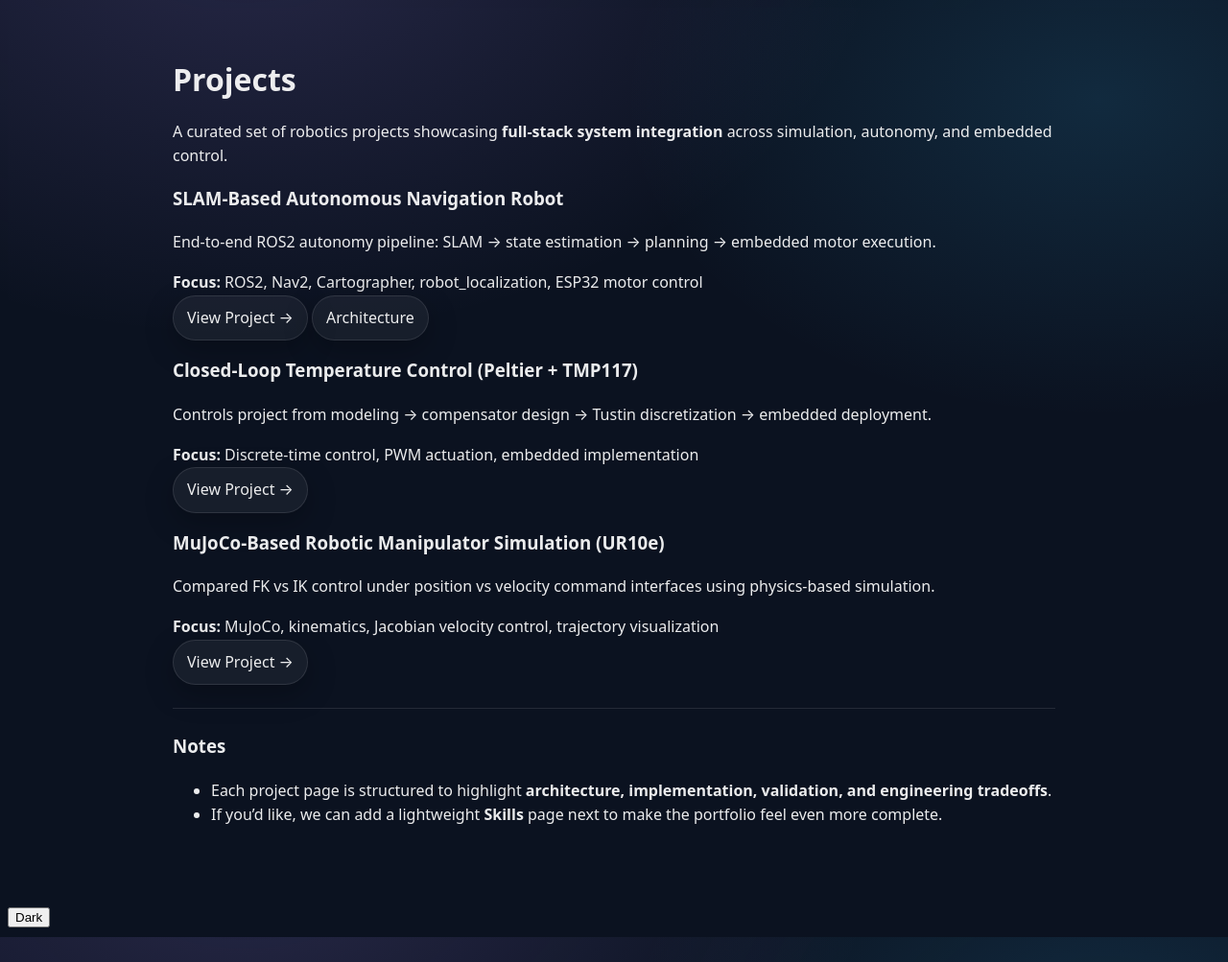
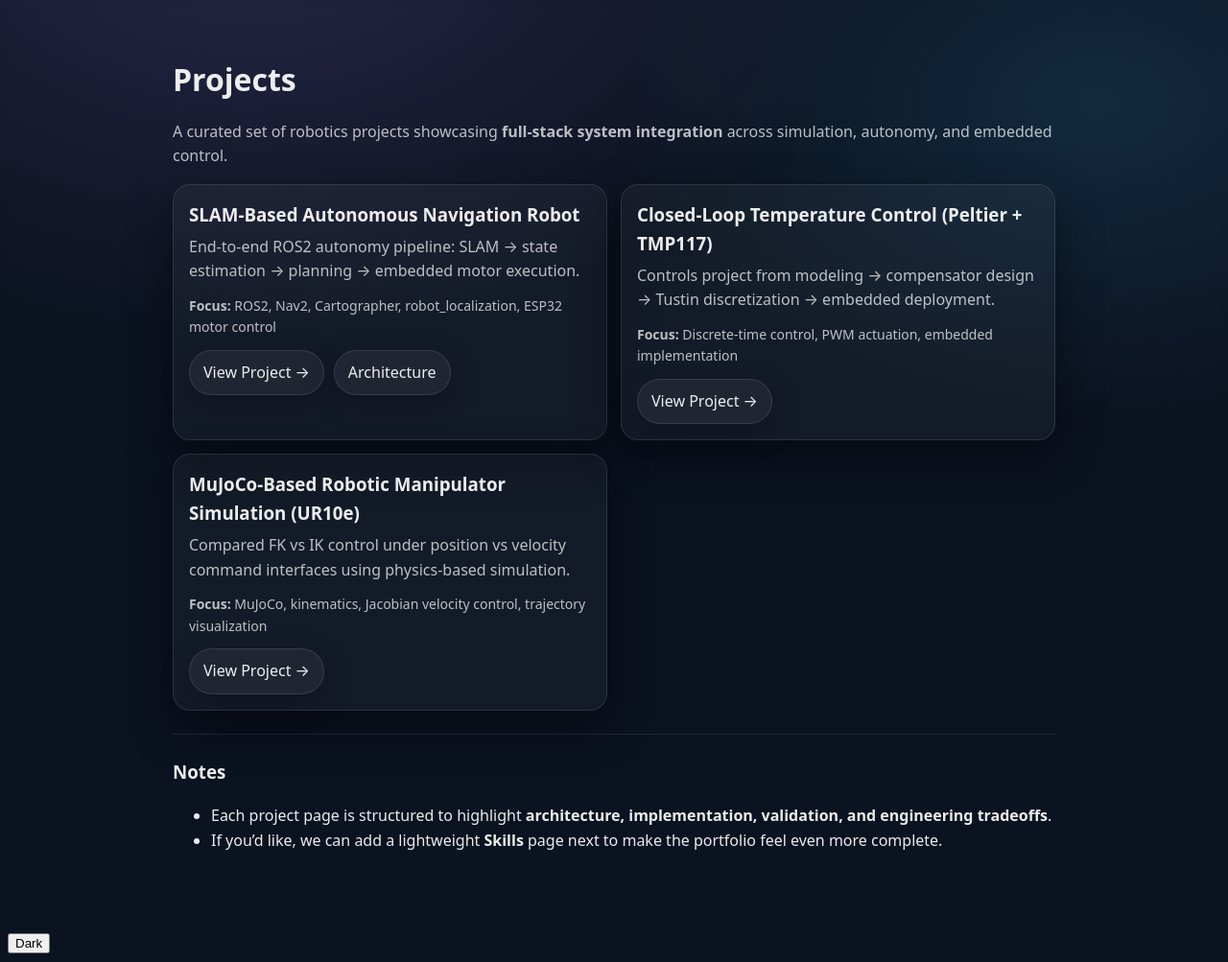
Before and after one commit to adityx23/adityapatil, a Jekyll site: the page built from projects.md, in a window 1280 px wide. Shown: the whole page at 96% size. Built offline with Jekyll 4.4.1, drawn with Linux system fonts in a browser that asks for light colours.

Commit message:
Update custom.css

```diff
--- a/assets/css/custom.css
+++ b/assets/css/custom.css
@@ -10,7 +10,10 @@
   --accent: #58a6ff;
 }
 
+/* ============================= */
 /* Base */
+/* ============================= */
+
 html, body{
   background: radial-gradient(1200px 800px at 20% -10%, rgba(167,139,250,0.18), transparent 55%),
               radial-gradient(900px 600px at 90% 10%, rgba(56,189,248,0.14), transparent 55%),
@@ -21,26 +24,35 @@ html, body{
 body{
   font-family: system-ui, -apple-system, Segoe UI, Roboto, Helvetica, Arial, sans-serif;
   line-height: 1.6;
+  -webkit-font-smoothing: antialiased;
 }
 
-/* Constrain + breathing room */
+/* Constrain width */
 main, .container{
   max-width: 920px;
   margin: 0 auto;
   padding: 28px 18px 64px;
 }
 
+/* ============================= */
 /* Links */
+/* ============================= */
+
 a{
   color: var(--link);
   text-decoration: none;
+  transition: color 140ms ease;
 }
+
 a:hover{
   color: var(--link-hover);
   text-decoration: underline;
 }
 
-/* Hero */
+/* ============================= */
+/* Hero Section */
+/* ============================= */
+
 .hero{
   padding: 14px 0 22px;
   animation: fadeUp 420ms ease-out both;
@@ -58,7 +70,10 @@ a:hover{
   margin: 0 0 16px;
 }
 
+/* ============================= */
 /* Buttons */
+/* ============================= */
+
 .btn{
   display: inline-flex;
   align-items: center;
@@ -69,7 +84,11 @@ a:hover{
   border: 1px solid var(--border);
   color: var(--text);
   box-shadow: 0 10px 30px rgba(0,0,0,0.25);
-  transition: transform 160ms ease, background 160ms ease, border-color 160ms ease;
+  transition:
+    transform 160ms ease,
+    background 160ms ease,
+    border-color 160ms ease,
+    box-shadow 160ms ease;
 }
 
 .btn:hover{
@@ -77,6 +96,7 @@ a:hover{
   border-color: rgba(167,139,250,0.45);
   background: rgba(167,139,250,0.12);
   text-decoration: none;
+  box-shadow: 0 14px 40px rgba(0,0,0,0.35);
 }
 
 /* Button row */
@@ -87,7 +107,10 @@ a:hover{
   margin-top: 12px;
 }
 
+/* ============================= */
 /* Cards */
+/* ============================= */
+
 .card{
   background: var(--card);
   border: 1px solid var(--border);
@@ -98,7 +121,8 @@ a:hover{
   animation: fadeUp 520ms ease-out both;
 }
 
-.card h2, .card h3{
+.card h2,
+.card h3{
   margin-top: 0;
   letter-spacing: -0.01em;
 }
@@ -107,7 +131,6 @@ a:hover{
   color: var(--muted);
 }
 
-/* Lists inside cards */
 .card ul{
   margin: 10px 0 0 18px;
 }
@@ -122,23 +145,69 @@ a:hover{
 }
 
 .card a{
-  color: var(--link);
   font-weight: 600;
 }
-.card a:hover{
-  color: var(--link-hover);
-  text-decoration: underline;
+
+/* ============================= */
+/* Projects Grid */
+/* ============================= */
+
+.projects-grid{
+  display: grid;
+  grid-template-columns: 1fr;
+  gap: 14px;
+  margin-top: 14px;
 }
 
-/* Images */
-img{
-  max-width: 100%;
-  height: auto;
-  border-radius: 14px;
-  border: 1px solid var(--border);
+@media (min-width: 820px){
+  .projects-grid{
+    grid-template-columns: 1fr 1fr;
+  }
 }
 
+.project-card{
+  background: var(--card);
+  border: 1px solid var(--border);
+  border-radius: 18px;
+  padding: 16px 16px;
+  box-shadow: var(--shadow);
+  transition:
+    transform 160ms ease,
+    border-color 160ms ease,
+    background 160ms ease;
+}
+
+.project-card:hover{
+  transform: translateY(-2px);
+  border-color: rgba(167,139,250,0.35);
+  background: rgba(255,255,255,0.055);
+}
+
+.project-card h3{
+  margin: 0 0 6px 0;
+}
+
+.project-card p{
+  margin: 0 0 12px 0;
+  color: var(--muted);
+}
+
+.project-meta{
+  font-size: 14px;
+  color: var(--muted);
+  margin-bottom: 12px;
+}
+
+.project-actions{
+  display: flex;
+  gap: 10px;
+  flex-wrap: wrap;
+}
+
+/* ============================= */
 /* Project Summary Box */
+/* ============================= */
+
 .project-summary{
   background: rgba(255,255,255,0.035);
   border: 1px solid var(--border);
@@ -154,7 +223,7 @@ img{
   color: var(--text);
 }
 
-/* Project top link row */
+/* Project page button row */
 .project-links{
   display: flex;
   flex-wrap: wrap;
@@ -162,30 +231,60 @@ img{
   margin: 12px 0 22px;
 }
 
-/* Project page typography */
+/* ============================= */
+/* Images */
+/* ============================= */
+
+img{
+  max-width: 100%;
+  height: auto;
+  border-radius: 14px;
+  border: 1px solid var(--border);
+  box-shadow: 0 10px 30px rgba(0,0,0,0.25);
+}
+
+/* ============================= */
+/* Typography */
+/* ============================= */
+
 h1{
   margin-bottom: 8px;
 }
+
 h2{
   margin-top: 22px;
 }
+
 h3{
   margin-top: 16px;
 }
 
-/* Subtle animation */
-@keyframes fadeUp{
-  from{ opacity: 0; transform: translateY(8px); }
-  to{ opacity: 1; transform: translateY(0); }
-}
-
-/* Make markdown headings look nicer */
 h1, h2, h3{
   color: var(--text);
 }
 
+p{
+  color: var(--muted);
+}
+
+/* Divider */
 hr{
   border: none;
   border-top: 1px solid var(--border);
   margin: 24px 0;
 }
+
+/* ============================= */
+/* Animation */
+/* ============================= */
+
+@keyframes fadeUp{
+  from{
+    opacity: 0;
+    transform: translateY(8px);
+  }
+  to{
+    opacity: 1;
+    transform: translateY(0);
+  }
+}
```
